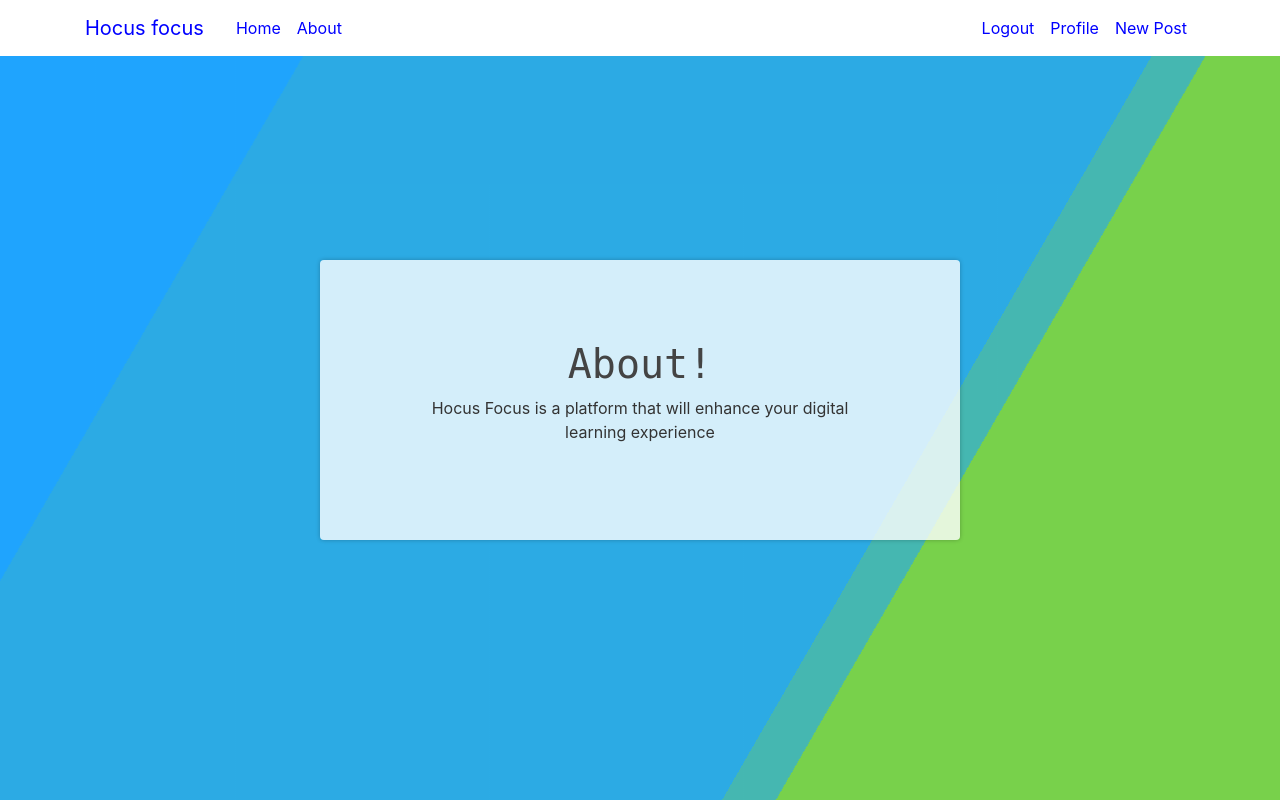
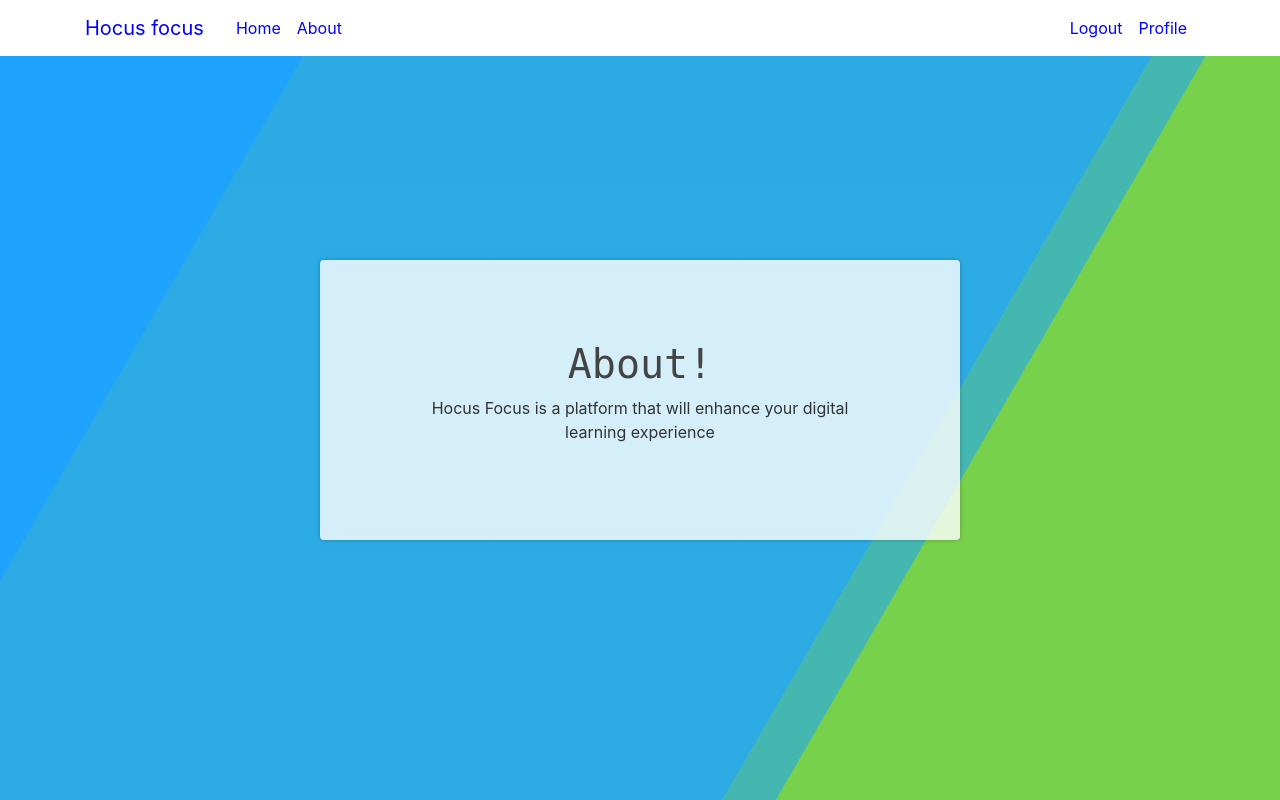
Before and after one commit to krishnashenoy123/SCL-Maxo, a Django app: page /about/ in a window 1280 px wide. Run offline with Django 3.2, Linux system fonts and the light colour scheme; a user stored in the database is signed in.

Commit message:
corrected the error

```diff
--- a/Project/focus/templates/focus/base.html
+++ b/Project/focus/templates/focus/base.html
@@ -42,7 +42,6 @@
                 {% if user.is_authenticated %}
                   <a class="nav-item nav-link" href="{% url 'logout' %}" style="color: blue;">Logout</a>
                   <a class="nav-item nav-link" href="{% url 'profile' %}" style="color: blue;">Profile</a>
-                  <a class="nav-item nav-link" hreaf="{% url 'focus-post_from' %}" style="color: blue;">New Post</a>
                 {% else %}
                   <a class="nav-item nav-link" href="{% url 'login' %}" style="color: blue;">Login</a>
                   <a class="nav-item nav-link" href="{% url 'register' %}" style="color: blue;">Register</a>
```
